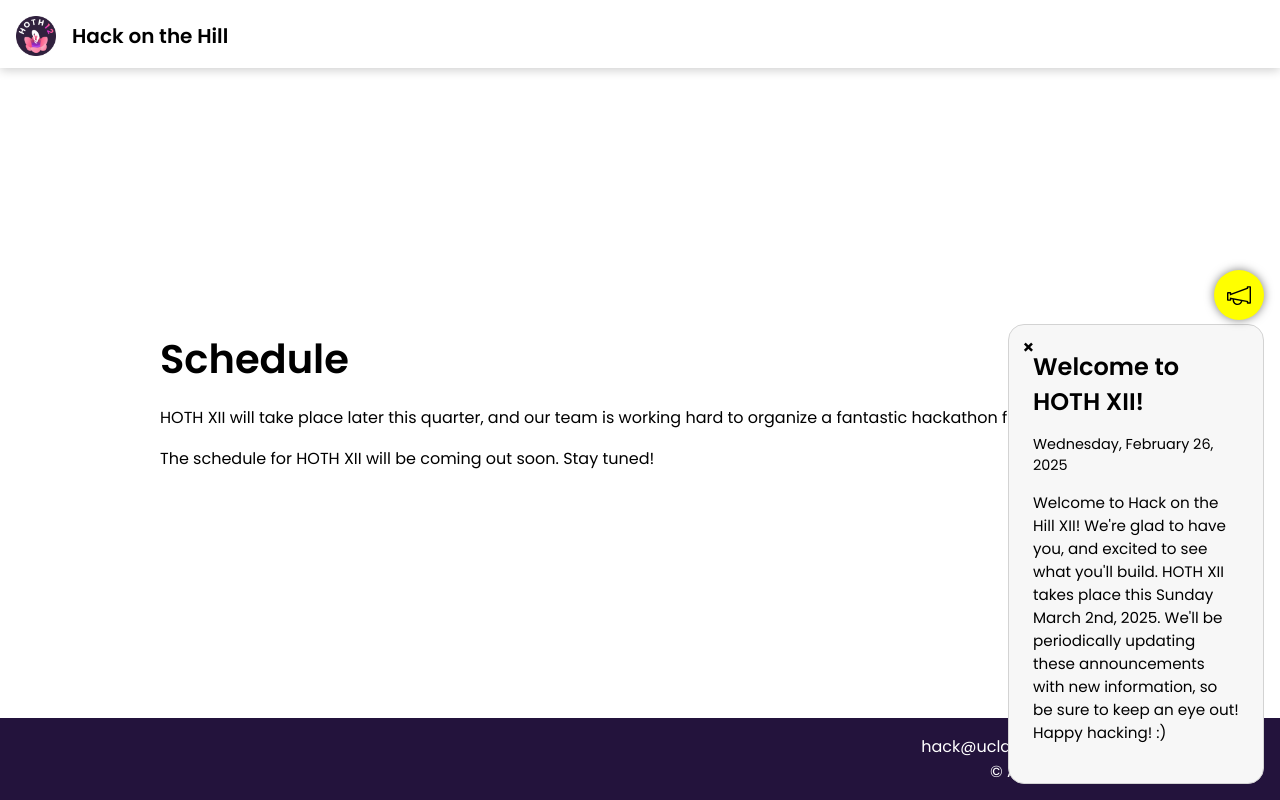
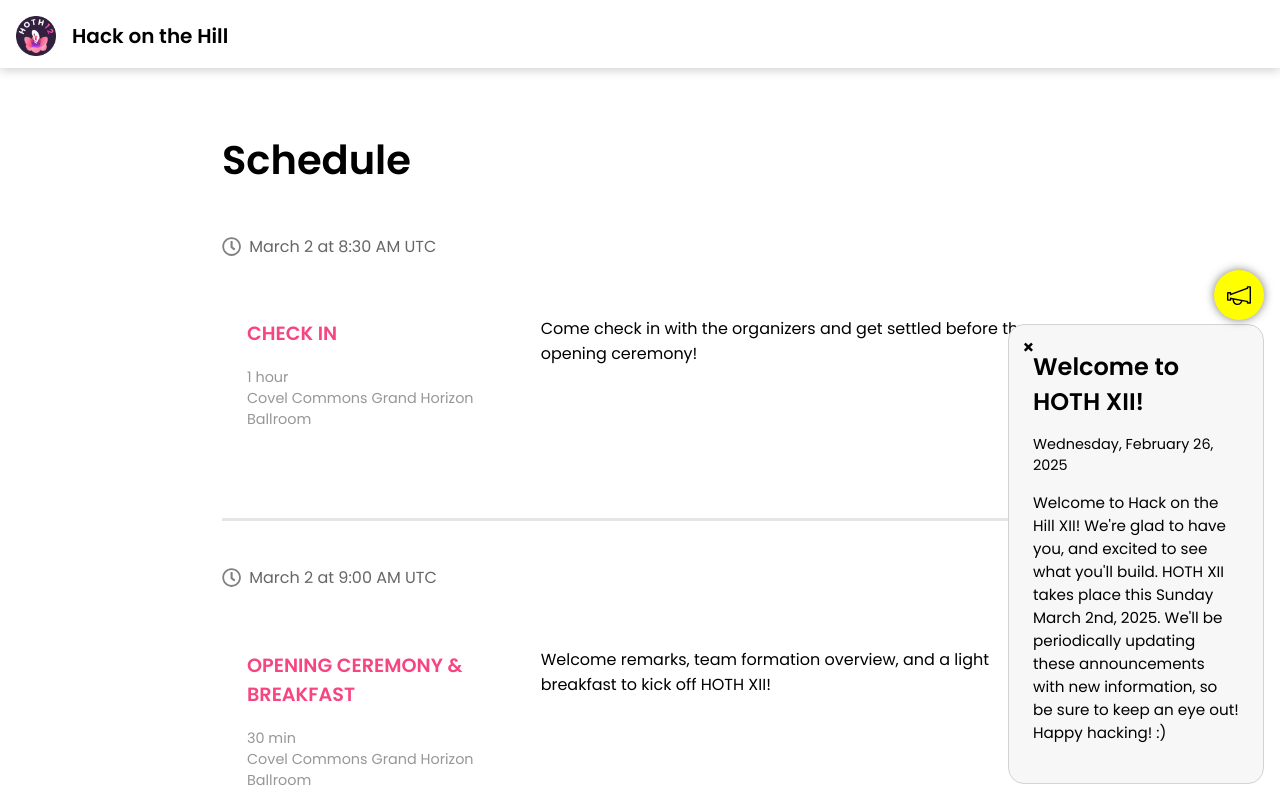
Before and after one commit to uclaacm/hoth.uclaacm.com, a React (Vite) app: page /schedule in a window 1280 px wide. Shown: the top 800 px of the page. Built offline with nearby package versions, Linux system fonts and the light colour scheme; some icons are missing.

Commit message:
Updated schedule and app deadline (#520)

```diff
--- a/src/components/Home/FAQSection.jsx
+++ b/src/components/Home/FAQSection.jsx
@@ -6,7 +6,7 @@
 const hothNum = 'XII';
 const hothDate = 'Sunday, March 2, 2025';
 const hothLocation = 'Covel Commons, Grand Horizon Ballroom';
-const appDeadline = 'Wednesday, February 26, 2025'
+const appDeadline = 'Tuesday, February 25, 2025';
 const discordLink = 'https://discord.gg/MStu2cnBV9';
 const email = 'hack@uclaacm.com';
 const projectGalleryLink = 'https://hothx.devpost.com/project-gallery';
@@ -123,10 +123,21 @@
 		header={
 			<>
 				{header}
-				<svg className='chevron' xmlns="http://www.w3.org/2000/svg" width="24" height="24" viewBox="0 0 24 24" strokeWidth="2" stroke="currentColor" fill="none" strokeLinecap="round" strokeLinejoin="round">
+				<svg
+					className='chevron'
+					xmlns='http://www.w3.org/2000/svg'
+					width='24'
+					height='24'
+					viewBox='0 0 24 24'
+					strokeWidth='2'
+					stroke='currentColor'
+					fill='none'
+					strokeLinecap='round'
+					strokeLinejoin='round'
+				>
 					<title>Expand/Collapse</title>
-					<path stroke="none" d="M0 0h24v24H0z" fill="none"/>
-					<polyline points="6 9 12 15 18 9" />
+					<path stroke='none' d='M0 0h24v24H0z' fill='none' />
+					<polyline points='6 9 12 15 18 9' />
 				</svg>
 			</>
 		}
--- a/src/data/eventSchedule.js
+++ b/src/data/eventSchedule.js
@@ -1,43 +1,96 @@
-// const getDateObj = (day, time) => new Date(`2025-01-${day}T${time}`);
+const getDateObj = (day, time) => new Date(`2025-03-${day}T${time}`);
 
 export const eventSchedule = [
-	// {
-	// 	startTime: getDateObj('26', '08:00:00'),
-	// 	events: [
-	// 		{
-	// 			name: 'Check in',
-	// 			duration: '30 min',
-	// 			location: 'Carnesale Commons Palisades Room',
-	// 			description: `Bring your bruin card and daily symptoms monitoring
-	// 			survey to check in with one of the Hack officers at the front.
-	// 			Remember to bring some snacks, water, your laptop, and your laptop charger!`,
-	// 		},
-	// 		{
-	// 			name: 'Panel Talk',
-	// 			duration: '30 min',
-	// 			location: 'Covel Grand Horizon',
-	// 			description: `Testing sausce here.
-	// 			Remember to bring some snacks, water, your laptop, and your laptop charger!`,
-	// 		},
-	// 		{
-	// 			name: 'Lunch Break',
-	// 			duration: '1 hr',
-	// 			location: 'Covel Dining Hall',
-	// 			description: `Enjoy a complimentary lunch while networking with other participants.`,
-	// 		},
-	// 	],
-	// },
-	// {
-	// 	startTime: getDateObj('26', '12:00:00'),
-	// 	events: [
-	// 		{
-	// 			name: 'Lunch Break',
-	// 			duration: '1 hr',
-	// 			location: 'Covel Dining Hall',
-	// 			description: `Enjoy a complimentary lunch while networking with other participants.`,
-	// 		},
-	// 	],
-	// },
+	{
+		startTime: getDateObj('02', '08:30:00'),
+		events: [
+			{
+				name: 'Check In',
+				duration: '1 hour',
+				location: 'Covel Commons Grand Horizon Ballroom',
+				description:
+					'Come check in with the organizers and get settled before the opening ceremony!',
+			},
+		],
+	},
+	{
+		startTime: getDateObj('02', '09:00:00'),
+		events: [
+			{
+				name: 'Opening Ceremony & Breakfast',
+				duration: '30 min',
+				location: 'Covel Commons Grand Horizon Ballroom',
+				description:
+					'Welcome remarks, team formation overview, and a light breakfast to kick off HOTH XII!',
+			},
+		],
+	},
+	{
+		startTime: getDateObj('02', '09:30:00'),
+		events: [
+			{
+				name: 'Hacking Begins',
+				description: 'Teams settle in and start working on their projects.',
+			},
+		],
+	},
+	{
+		startTime: getDateObj('02', '12:30:00'),
+		events: [
+			{
+				name: 'Lunch Break',
+				duration: '1 hr',
+				location: 'Covel Commons Grand Horizon Ballroom',
+				description:
+					'Enjoy lunch while chatting with fellow hackers and mentors.',
+			},
+		],
+	},
+	{
+		startTime: getDateObj('02', '15:00:00'),
+		events: [
+			{
+				name: 'Meme Competition',
+				duration: '30 min',
+				description: 'Show off your best coding-related memes for a fun break.',
+			},
+		],
+	},
+	{
+		startTime: getDateObj('02', '18:00:00'),
+		events: [
+			{
+				name: 'Dinner',
+				duration: '1 hour',
+				location: 'Covel Commons Grand Horizon Ballroom',
+				description:
+					'Refuel and mingle with other teams before the final hacking push.',
+			},
+		],
+	},
+	{
+		startTime: getDateObj('02', '21:00:00'),
+		events: [
+			{
+				name: 'Judging Begins',
+				duration: '45 min',
+				description:
+					'Projects are due and will be reviewed by our judges. Good luck!',
+			},
+		],
+	},
+	{
+		startTime: getDateObj('02', '21:45:00'),
+		events: [
+			{
+				name: 'Closing Ceremony',
+				duration: '30 min',
+				location: 'Covel Commons Grand Horizon Ballroom',
+				description:
+					'Award announcements and closing remarks to wrap up HOTH XII!',
+			},
+		],
+	},
 ];
 
 export default eventSchedule;
```
